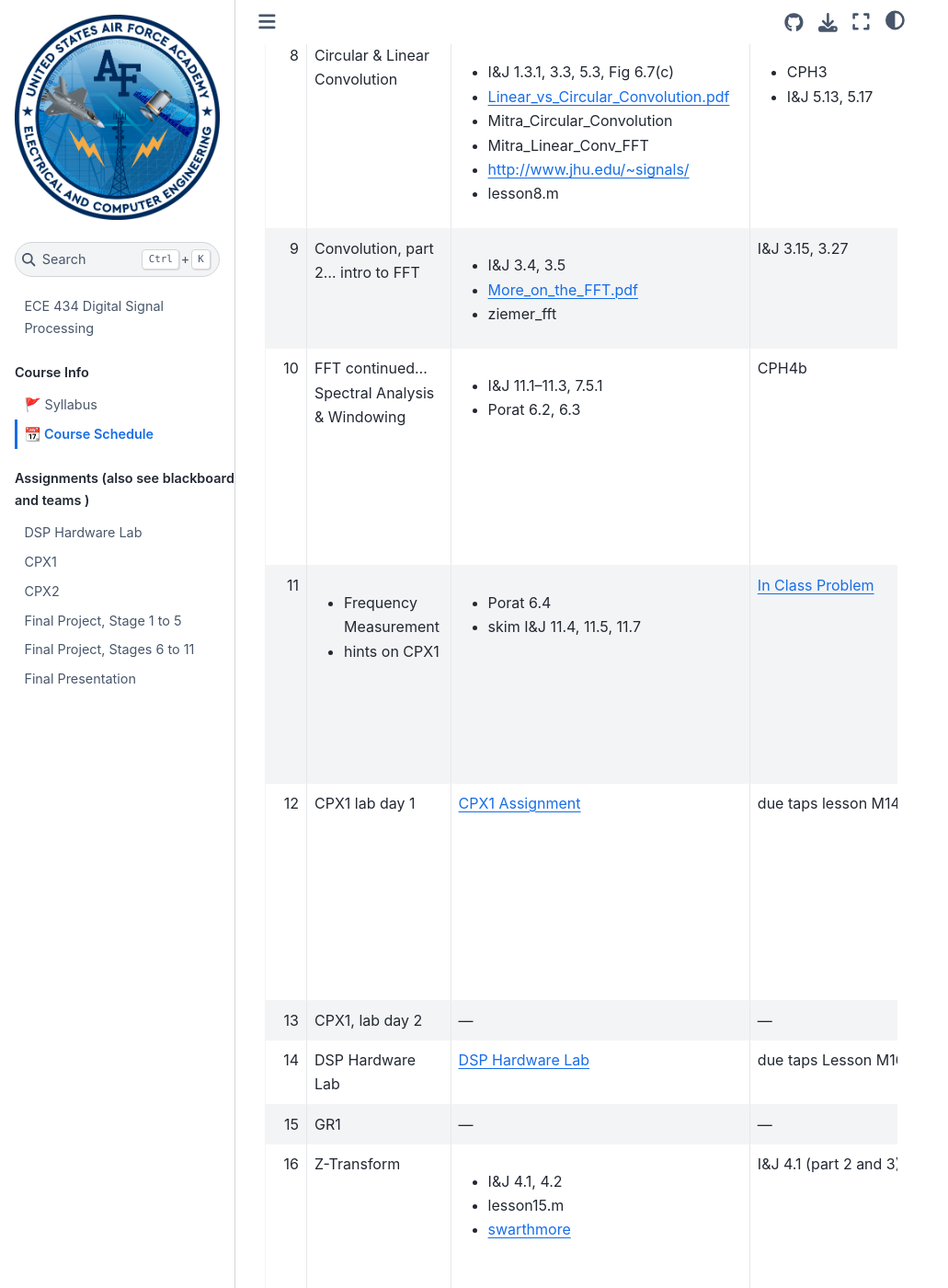
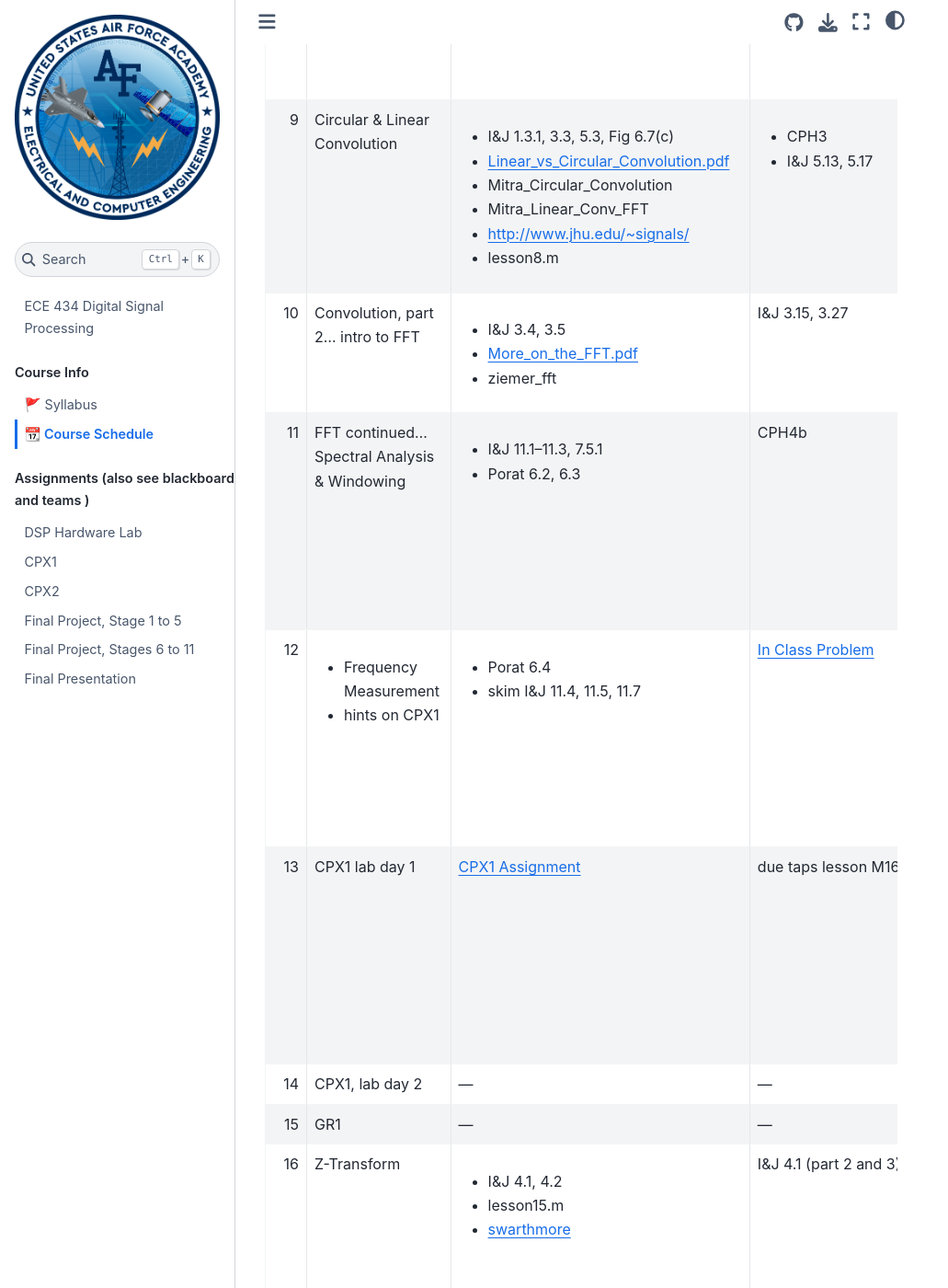
Before and after one commit to USAFA-ECE/ece434, a Jupyter Book: the page built from book/schedule.md, in a window 1280 px wide and 1400 px high, scrolled down 1904 px. Shown: the whole window at 92% size, without its empty margins (0-1031 px from the left). Built offline with Jupyter Book 1.0.4 settings and Sphinx 7.4.7 and the Sphinx Book theme 1.1.4, drawn with Linux system fonts in a browser that asks for light colours; some of the changed text lies outside the part shown.

Commit message:
Update schedule.md

```diff
--- a/book/schedule.md
+++ b/book/schedule.md
@@ -13,15 +13,15 @@
 | 3 | Sampling, Aliasing, & Reconstruction | <ul><li>I&J 2.3, 2.6</li><li>Ziemer 8.2, pp. 350–362</li><li>[ADC](ADC.pdf)</li></ul> | <ul><li>Skills Review (due taps)</li><li>I&J 2.1, 2.2, 2.5, 2.13</li></ul> | <ul><li>[lesson3.m](handouts/lesson3.m)</li><li>[sampcos.m](handouts/sampcos.m)</li><li>[lesson3.py](handouts/lesson3.py)</li><li>[sampcos.py](handouts/sampcos.py)</li><li>[Lsn 3 HW solution](handouts/Lesson03HWSolutions.pdf)</li><li>see Teams for I&J and Ziemer</li></ul> |
 | 4 | ADC: Quantization, Encoding, SNRQ | <ul><li>Ziemer 8.2, pp. 363–366</li><li>I&J 2.4</li></ul> | <ul><li>CPH1</li><li>I&J 2.18, 2.20</li></ul> | <ul><li>[Lesson 4.m](handouts/lesson4.m)</li><li>[jello.m](handouts/jello.m)</li><li>[quant_r.m](handouts/QUANT_R.m)</li><li>[quant_t.m](handouts/QUANT_T.m)</li><li>[modulus.m](handouts/modulus.m)</li><li>[Lesson 4.py](handouts/lesson4.py)</li><li>[modulus.py](handouts/modulus.py)</li><li>[operational.wav](handouts/operational.wav)</li><li>[Lsn 4 HW solution](handouts/Lesson04HWSolutions.pdf)</li><li>see Teams for I&J and Ziemer</li></ul> |
 | 5 | ADC/DAC Hardware | <ul><li>I&J 2.7, 2.8</li><li>skim 2.9, 2.10</li></ul> | <ul><li>[Problem 2 of 1998 GR](handouts/1998GRexample.pdf)</li><li>I&J 2.29, 2.10</li></ul> | <ul><li>[1998 GR Example](handouts/1998GRexample.pdf)</li><li>[Mazim_ADC_Specs](handouts/Maxim_ADC_specs.pdf)</li><li>[Lsn 5 HW solution](handouts/Lesson05HWSolutions.pdf)</li></ul> |
-| 6 | Fourier Analysis of DT Signals | <ul><li>I&J 3.1, 3.2 (skim 3.1.1, 3.1.2)</li><li>ihw5_6.m</li><li>lesson6.m</li><li>DFT_demo.m</li></ul> | <ul><li>CPH2</li><li>[cph2_test_script.m](handouts/cph2_test_script.m)</li><li>[cph2_lastname.m](handouts/cph2_lastname.m)</li><li>I&J 3.8, 3.26</li><li>[quiz1_2002.pdf](handouts/quiz01a_2002.pdf)</li></ul> | <ul><li>[ihw5_6.m](handouts/ihw5_6.m)</li><li>[lesson6.m](handouts/lesson6.m)</li><li>[DFT_demo.m](handouts/DFT_demo.m)</li><li>[ihw5_6.py](handouts/ihw5_6.py)</li><li>[lesson6.py](handouts/lesson6.py)</li><li>[DFT_demo.py](handouts/DFT_demo.py)</li><li>[DFT_Freq_explanation](handouts/rough_DFT_Freq_explanation.pdf)</li><li>[Lsn 6 HW solution](handouts/Lesson06HWSolutions.pdf)</li></ul> |
-| 7 | Discrete Fourier Transform (DFT) and Properties | <ul><li>I&J 3.3, 11.3.1.4</li><li>Porat_Zeros.pdf</li><li>This would be a good lesson for a pop-quiz, covering lessons 1–6.</li></ul>  | <ul><li>I&J 3.11</li><li>[example_problem](handouts/ExampleProblem.pdf)</li></ul>  | <ul><li>[freqleak.m](handouts/freqleak.m)</li><li>[iex5_8.m](handouts/iex5_8.m)</li><li>[freqleak.py](handouts/freqleak.py)</li><li>[iex5_8.py](handouts/iex5_8.py)</li><li>[Rect-sinc demo](handouts/Rect-SincDemoV3.pptx)</li><li>[Lsn  7HW solution](handouts/Lesson07HWSolutions.pdf)</li><li>see Teams for Porat</li></ul>  |
-| 8 | Circular & Linear Convolution | <ul><li>I&J 1.3.1, 3.3, 5.3, Fig 6.7(c)</li><li>[Linear_vs_Circular_Convolution.pdf](handouts/LinearvsCircularConvolution.pdf)</li><li> Mitra_Circular_Convolution</li><li>Mitra_Linear_Conv_FFT</li><li>http://www.jhu.edu/~signals/</li><li>lesson8.m</li></ul> | <ul><li>CPH3</li><li>I&J 5.13, 5.17</li></ul> | <ul><li>[lesson8.m](handouts/lesson8.m)</li><li>[lesson8.py](handouts/lesson8.py)</li><li>[handel.mat](handouts/handel.mat)</li><li>[Comments on CPH3](handouts/CPH3Comments.pdf)</li><li>[Lsn  8HW solution](handouts/Lesson08HWSolutions.pdf)</li><li>see Teams for Mitra</li></ul>  |
-| 9 | Convolution, part 2... intro to FFT | <ul><li>I&J 3.4, 3.5</li><li>[More_on_the_FFT.pdf](handouts/More_on_the_FFT.pdf)</li><li>ziemer_fft</li></ul> | I&J 3.15, 3.27 | <ul><li>[lesson9.m](handouts/lesson9.m)</li><li>[lesson9.py](handouts/lesson9.py)</li><li>see Teams for Ziemer</li></ul> |
-| 10 | FFT continued... Spectral Analysis & Windowing | <ul><li>I&J 11.1–11.3, 7.5.1</li><li>Porat 6.2, 6.3</li></ul> | CPH4b | <ul><li>I_J_7_5</li><li>[Rect-sinc demo](handouts/Rect-SincDemoV3.pptx)</li><li>[window_characteristics](hadnouts/window_characteristics.pdf)</li><li>[window_charts](handouts/window_charts.pdf)</li><li>[window_overlay](window_overlay.pdf) </li><li>[Lsn  10HW solution](handouts/Lesson10HWSolutions.pdf)</li><li>see Teams for Porat</li></ul>  |
-| 11 | <ul><li>Frequency Measurement</li><li>hints on CPX1</li></ul>  | <ul><li>Porat 6.4</li><li>skim I&J 11.4, 11.5, 11.7</li></ul>  | [In Class Problem](handouts/In_Class_Problem.pdf) | <ul><li>I_J_7_5</li><li>[Rect-sinc demo](handouts/Rect-SincDemoV3.pptx)</li><li>[window_characteristics](hadnouts/window_characteristics.pdf)</li><li>[window_charts](handouts/window_charts.pdf)</li><li>[window_overlay](window_overlay.pdf) </li><li>[Lsn  10HW solution](handouts/Lesson10HWSolutions.pdf)</li><li>see Teams for Porat</li></ul> |
-| 12| CPX1 lab day 1  | [CPX1 Assignment](assignment/CPX1.md)  |  due taps lesson M14 | <ul><li>[lesson10.m](handouts/lesson10.m)</li><li>[windemo.m](handouts/windemo.m)</li><li>[winuse.m](handouts/winuse.m)</li><li>[lesson10.py](handouts/lesson10.py)</li><li>[windemo.py](handouts/windemo.py)</li><li>[winuse.py](handouts/winuse.py)</li><li>[win_ana2.py](handouts/win_ana2.py)</li></ul> |
-| 13 | CPX1, lab day 2 | — | — | — |
-| 14 | DSP Hardware Lab  | [DSP Hardware Lab](assignment/DSP_HW_Lab.md) | due taps Lesson M16 | — |
+| 6 | DSP Hardware Lab  | [DSP Hardware Lab](assignment/DSP_HW_Lab.md) | due taps Lesson M7 | — |
+| 7 | Fourier Analysis of DT Signals | <ul><li>I&J 3.1, 3.2 (skim 3.1.1, 3.1.2)</li><li>ihw5_6.m</li><li>lesson6.m</li><li>DFT_demo.m</li></ul> | <ul><li>CPH2</li><li>[cph2_test_script.m](handouts/cph2_test_script.m)</li><li>[cph2_lastname.m](handouts/cph2_lastname.m)</li><li>I&J 3.8, 3.26</li><li>[quiz1_2002.pdf](handouts/quiz01a_2002.pdf)</li></ul> | <ul><li>[ihw5_6.m](handouts/ihw5_6.m)</li><li>[lesson6.m](handouts/lesson6.m)</li><li>[DFT_demo.m](handouts/DFT_demo.m)</li><li>[ihw5_6.py](handouts/ihw5_6.py)</li><li>[lesson6.py](handouts/lesson6.py)</li><li>[DFT_demo.py](handouts/DFT_demo.py)</li><li>[DFT_Freq_explanation](handouts/rough_DFT_Freq_explanation.pdf)</li><li>[Lsn 6 HW solution](handouts/Lesson06HWSolutions.pdf)</li></ul> |
+| 8 | Discrete Fourier Transform (DFT) and Properties | <ul><li>I&J 3.3, 11.3.1.4</li><li>Porat_Zeros.pdf</li><li>This would be a good lesson for a pop-quiz, covering lessons 1–6.</li></ul>  | <ul><li>I&J 3.11</li><li>[example_problem](handouts/ExampleProblem.pdf)</li></ul>  | <ul><li>[freqleak.m](handouts/freqleak.m)</li><li>[iex5_8.m](handouts/iex5_8.m)</li><li>[freqleak.py](handouts/freqleak.py)</li><li>[iex5_8.py](handouts/iex5_8.py)</li><li>[Rect-sinc demo](handouts/Rect-SincDemoV3.pptx)</li><li>[Lsn  7HW solution](handouts/Lesson07HWSolutions.pdf)</li><li>see Teams for Porat</li></ul>  |
+| 9 | Circular & Linear Convolution | <ul><li>I&J 1.3.1, 3.3, 5.3, Fig 6.7(c)</li><li>[Linear_vs_Circular_Convolution.pdf](handouts/LinearvsCircularConvolution.pdf)</li><li> Mitra_Circular_Convolution</li><li>Mitra_Linear_Conv_FFT</li><li>http://www.jhu.edu/~signals/</li><li>lesson8.m</li></ul> | <ul><li>CPH3</li><li>I&J 5.13, 5.17</li></ul> | <ul><li>[lesson8.m](handouts/lesson8.m)</li><li>[lesson8.py](handouts/lesson8.py)</li><li>[handel.mat](handouts/handel.mat)</li><li>[Comments on CPH3](handouts/CPH3Comments.pdf)</li><li>[Lsn  8HW solution](handouts/Lesson08HWSolutions.pdf)</li><li>see Teams for Mitra</li></ul>  |
+| 10 | Convolution, part 2... intro to FFT | <ul><li>I&J 3.4, 3.5</li><li>[More_on_the_FFT.pdf](handouts/More_on_the_FFT.pdf)</li><li>ziemer_fft</li></ul> | I&J 3.15, 3.27 | <ul><li>[lesson9.m](handouts/lesson9.m)</li><li>[lesson9.py](handouts/lesson9.py)</li><li>see Teams for Ziemer</li></ul> |
+| 11 | FFT continued... Spectral Analysis & Windowing | <ul><li>I&J 11.1–11.3, 7.5.1</li><li>Porat 6.2, 6.3</li></ul> | CPH4b | <ul><li>I_J_7_5</li><li>[Rect-sinc demo](handouts/Rect-SincDemoV3.pptx)</li><li>[window_characteristics](hadnouts/window_characteristics.pdf)</li><li>[window_charts](handouts/window_charts.pdf)</li><li>[window_overlay](window_overlay.pdf) </li><li>[Lsn  10HW solution](handouts/Lesson10HWSolutions.pdf)</li><li>see Teams for Porat</li></ul>  |
+| 12 | <ul><li>Frequency Measurement</li><li>hints on CPX1</li></ul>  | <ul><li>Porat 6.4</li><li>skim I&J 11.4, 11.5, 11.7</li></ul>  | [In Class Problem](handouts/In_Class_Problem.pdf) | <ul><li>I_J_7_5</li><li>[Rect-sinc demo](handouts/Rect-SincDemoV3.pptx)</li><li>[window_characteristics](hadnouts/window_characteristics.pdf)</li><li>[window_charts](handouts/window_charts.pdf)</li><li>[window_overlay](window_overlay.pdf) </li><li>[Lsn  10HW solution](handouts/Lesson10HWSolutions.pdf)</li><li>see Teams for Porat</li></ul> |
+| 13 | CPX1 lab day 1  | [CPX1 Assignment](assignment/CPX1.md)  |  due taps lesson M16 | <ul><li>[lesson10.m](handouts/lesson10.m)</li><li>[windemo.m](handouts/windemo.m)</li><li>[winuse.m](handouts/winuse.m)</li><li>[lesson10.py](handouts/lesson10.py)</li><li>[windemo.py](handouts/windemo.py)</li><li>[winuse.py](handouts/winuse.py)</li><li>[win_ana2.py](handouts/win_ana2.py)</li></ul> |
+| 14 | CPX1, lab day 2 | — | — | — |
 | 15 | GR1 | — | — | — |
 | 16 | Z-Transform | <ul><li>I&J 4.1, 4.2</li><li>lesson15.m</li><li>[swarthmore](http://lpsa.swarthmore.edu/ZXform/FwdZXform/FwdZXform.html)</li></ul> | I&J 4.1 (part 2 and 3) | <ul><li>[DSP Handbook on Z Transform](handouts/Chapter04_Z_Transform.pdf)</li><li>[Laplace Transform Table](Table5_2LaplaceTransformTheorems.jpg)</li><li> [lesson15.m](handouts/lesson15.m)</li><li> [lesson15.py](handouts/lesson15.py) </li><li>[Lsn  15HW solution](handouts/Lesson15HWSolutions.pdf)</li><li>see Teams for I&J</li></ul>  |
 | 17 | Z Transform & Region of Convergence (ROC) | <ul><li>I&J 4.2, 4.4</li><li>Mitra_z.pdf</li></ul> | <ul><li>CPH6</li><li>I&J 4.12</li></ul> | <ul><li>[winztran.pdf](handouts/winztran.pdf) </li><li>[Lsn  16HW solution](handouts/Lesson16HWSolutions.pdf)</li><li>see Teams for Mitra</li></ul>  |
```
